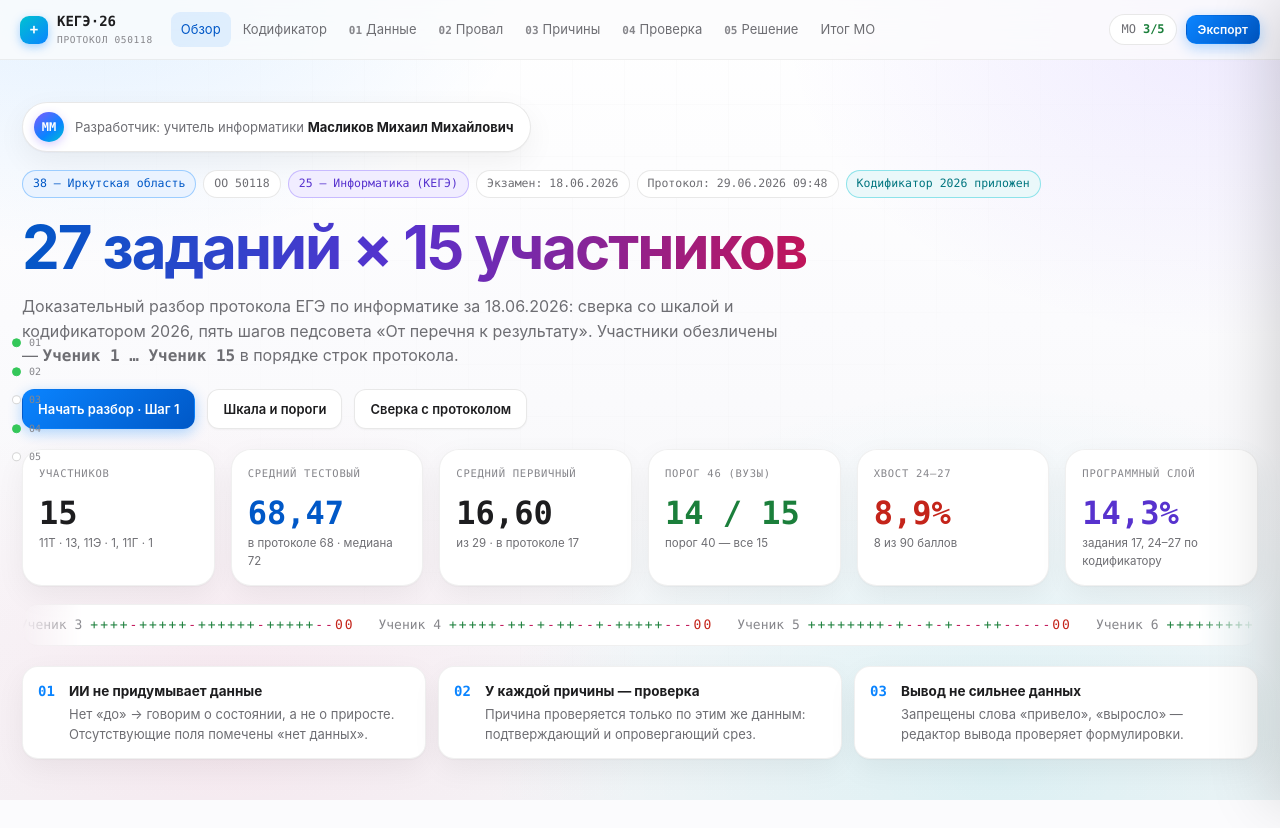
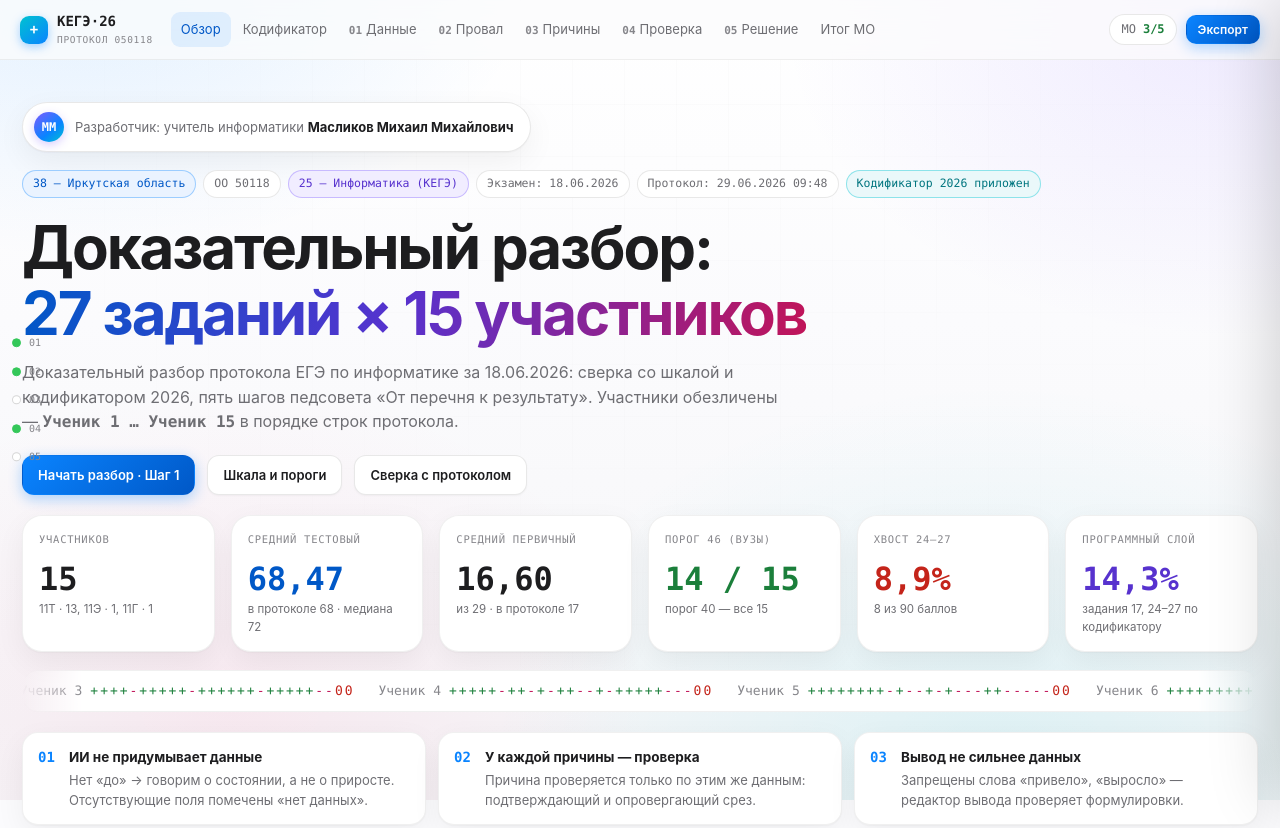
Before and after one commit to mmmaslikov/mift2, a plain HTML site: page index.html in a window 1280 px wide. Shown: the top 828 px of the page. Drawn offline with Linux system fonts and the light colour scheme; animation ran at ten frames a second.

Commit message:
Update index.html

```diff
--- a/index.html
+++ b/index.html
@@ -418,7 +418,7 @@ footer{padding:34px 0 60px;border-top:1px solid var(--hair);color:var(--txt3);fo
       <span class="chip">Протокол: 29.06.2026 09:48</span>
       <span class="chip chip--cy">Кодификатор 2026 приложен</span>
     </div>
-    <h1 class="rv"Доказательный разбор:<br><em>27 заданий × 15 участников</em></h1>
+    <h1 class="rv">Доказательный разбор:<br><em>27 заданий × 15 участников</em></h1>
     <p class="hero-sub rv">Доказательный разбор протокола ЕГЭ по информатике за 18.06.2026: сверка со шкалой и кодификатором 2026, пять шагов педсовета «От перечня к результату». Участники обезличены — <b class="mono">Ученик 1 … Ученик 15</b> в порядке строк протокола.</p>
     <div class="row rv" style="margin:20px 0 6px">
       <a class="btn btn--primary" href="#step1">Начать разбор · Шаг 1</a>
```
